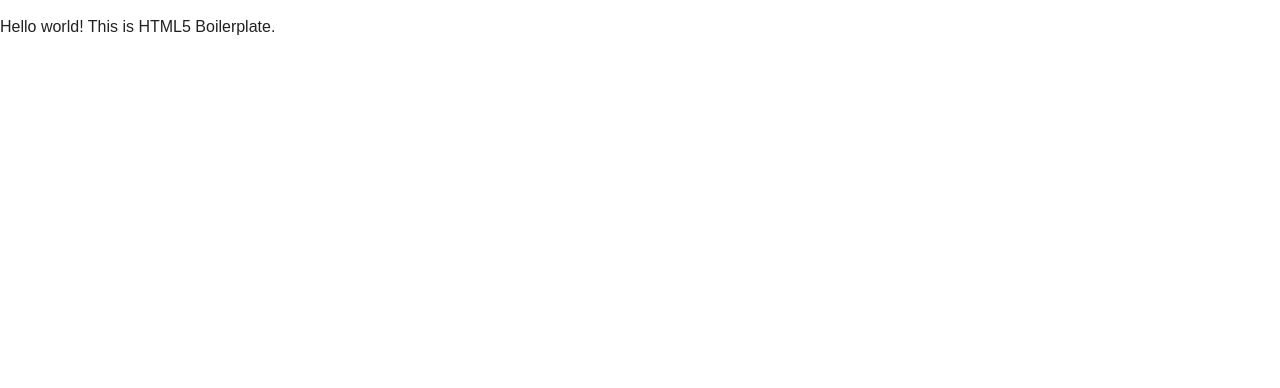
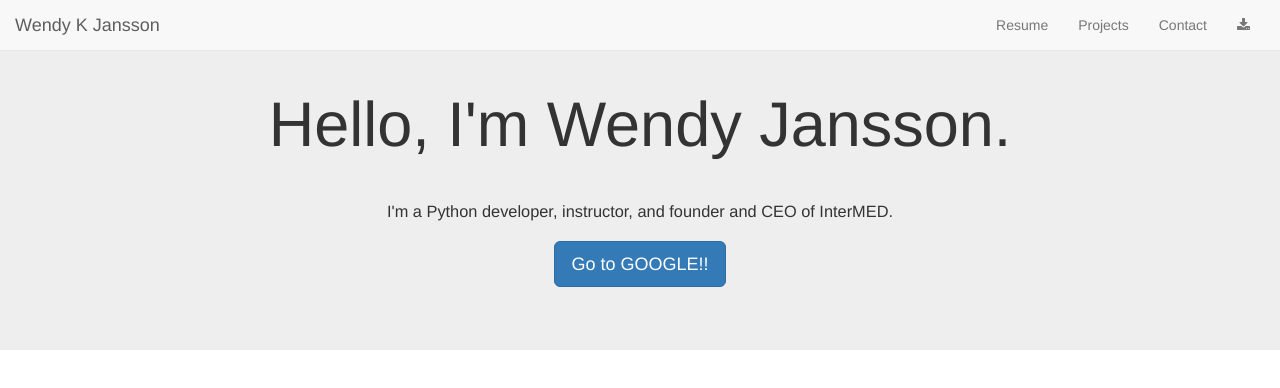
Before and after one commit to jdmallen/wkjsite, a plain HTML site: page index.html in a window 1280 px wide. Drawn offline with nearby package versions, Linux system fonts and the light colour scheme.

Commit message:
began implementing bstrap

```diff
--- a/index.html
+++ b/index.html
@@ -4,25 +4,59 @@
 <!--[if IE 8]>         <html class="no-js lt-ie9"> <![endif]-->
 <!--[if gt IE 8]><!--> <html class="no-js"> <!--<![endif]-->
     <head>
-        <meta charset="utf-8">
-        <meta http-equiv="X-UA-Compatible" content="IE=edge">
-        <title></title>
-        <meta name="description" content="">
-        <meta name="viewport" content="width=device-width, initial-scale=1">
+        <meta charset="utf-8" />
+        <meta http-equiv="X-UA-Compatible" content="IE=edge" />
+        <title>Wendy K Jansson &nbsp;&bull;&nbsp; Python Developer</title>
+        <meta name="description" content="My corner of the web!" />
+        <meta name="viewport" content="width=device-width, initial-scale=1" />
 
         <!-- Place favicon.ico and apple-touch-icon.png in the root directory -->
 
-        <link rel="stylesheet" href="css/normalize.css">
-        <link rel="stylesheet" href="css/main.css">
-        <script src="js/vendor/modernizr-2.6.2.min.js"></script>
+        <link rel="stylesheet" href="//maxcdn.bootstrapcdn.com/bootstrap/3.3.0/css/bootstrap.min.css" />
+        <link rel="stylesheet" href="//maxcdn.bootstrapcdn.com/font-awesome/4.2.0/css/font-awesome.min.css" />
+        <link rel="stylesheet" href="css/normalize.css" />
+        <link rel="stylesheet" href="css/main.css" />
+
     </head>
     <body>
         <!--[if lt IE 7]>
             <p class="browsehappy">You are using an <strong>outdated</strong> browser. Please <a href="http://browsehappy.com/">upgrade your browser</a> to improve your experience.</p>
         <![endif]-->
+        <div class="container-fluid">
+            <nav class="navbar navbar-default navbar-fixed-top" role="navigation">
+                <div class="container-fluid">
+                    <div class="navbar-header">
+                        <button type="button" class="navbar-toggle collapsed" data-toggle="collapse"
+                            data-target="#menuList"><span class="fa fa-bars fa-white"></span></button>
+                        <a class="navbar-brand" href="#">Wendy K Jansson</a>
+                    </div>
+                    <div class="collapse navbar-collapse navbar-right" id="menuList">
+                        <ul class="nav navbar-nav">
+                            <li><a href="#">Resume</a></li>
+                            <li><a href="#">Projects</a></li>
+                            <li><a href="#">Contact</a></li>
+                            <li class="dropdown"><a href="#" class="dropdown-toggle" data-toggle="dropdown">
+                            <span class="fa fa-download"></span></a>
+                                <ul class="dropdown-menu" role="menu">
+                                    <li><a href="#"><span class="fa fa-file-pdf-o"></span>PDF</a></li>
+                                    <li><a href="#">vCard</a></li>
+                                </ul>
+                            </li>
+                        </ul>
+                    </div>
+                </div>
+            </nav>
+        </div>
 
-        <!-- Add your site or application content here -->
-        <p>Hello world! This is HTML5 Boilerplate.</p>
+
+        <div class="jumbotron">
+            <h1 class="text-center">Hello, I'm Wendy Jansson.</h1>
+            <h3 class="text-center">I'm a Python developer, instructor, and founder and CEO of InterMED.</h3>
+            <p class="text-center"><a class="btn btn-primary btn-lg" href="https://www.google.com" role="button">Go to GOOGLE!!</a></p>
+        </div>
+
+
+
 
         <script src="//ajax.googleapis.com/ajax/libs/jquery/1.10.2/jquery.min.js"></script>
         <script>window.jQuery || document.write('<script src="js/vendor/jquery-1.10.2.min.js"><\/script>')</script>
@@ -38,5 +72,7 @@
             r.parentNode.insertBefore(e,r)}(window,document,'script','ga'));
             ga('create','UA-XXXXX-X');ga('send','pageview');
         </script>
+        <script src="https://maxcdn.bootstrapcdn.com/bootstrap/3.3.0/js/bootstrap.min.js"></script>
+        <script src="js/vendor/modernizr-2.6.2.min.js"></script>
     </body>
 </html>
```
